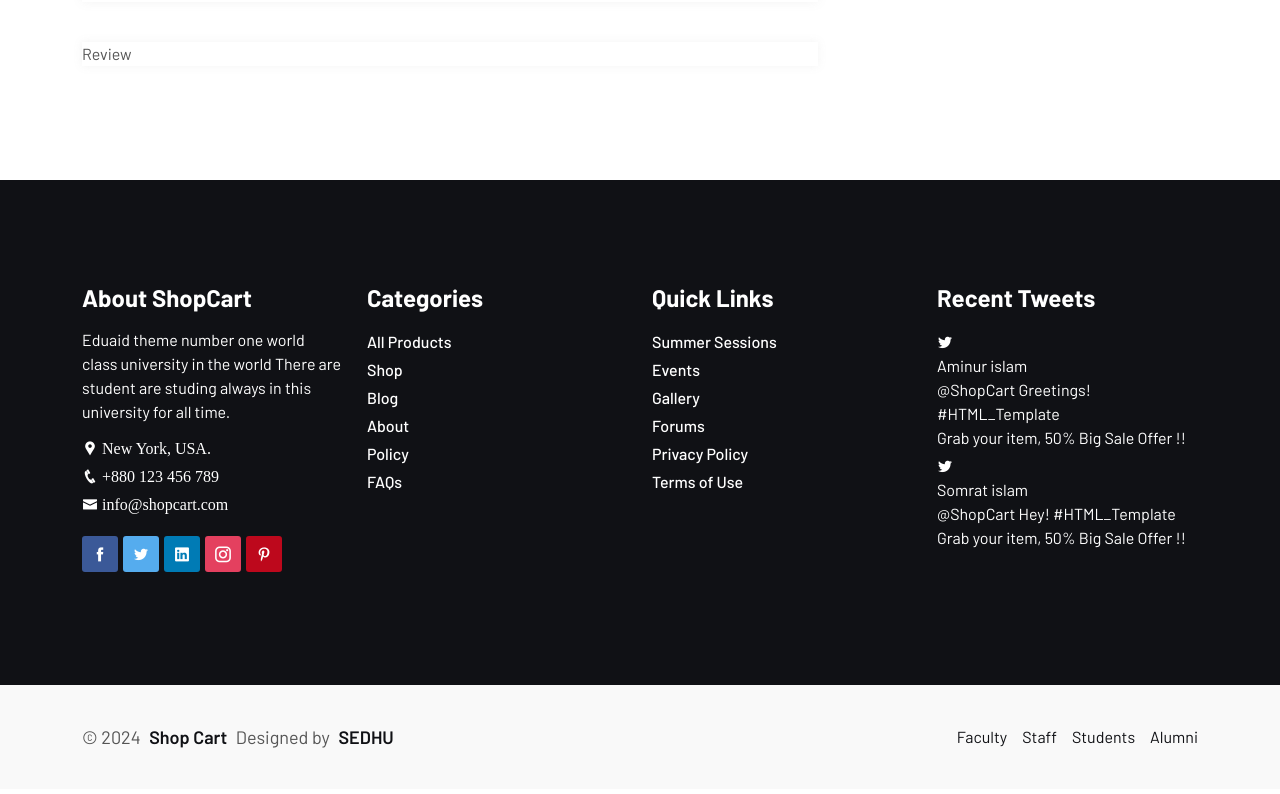
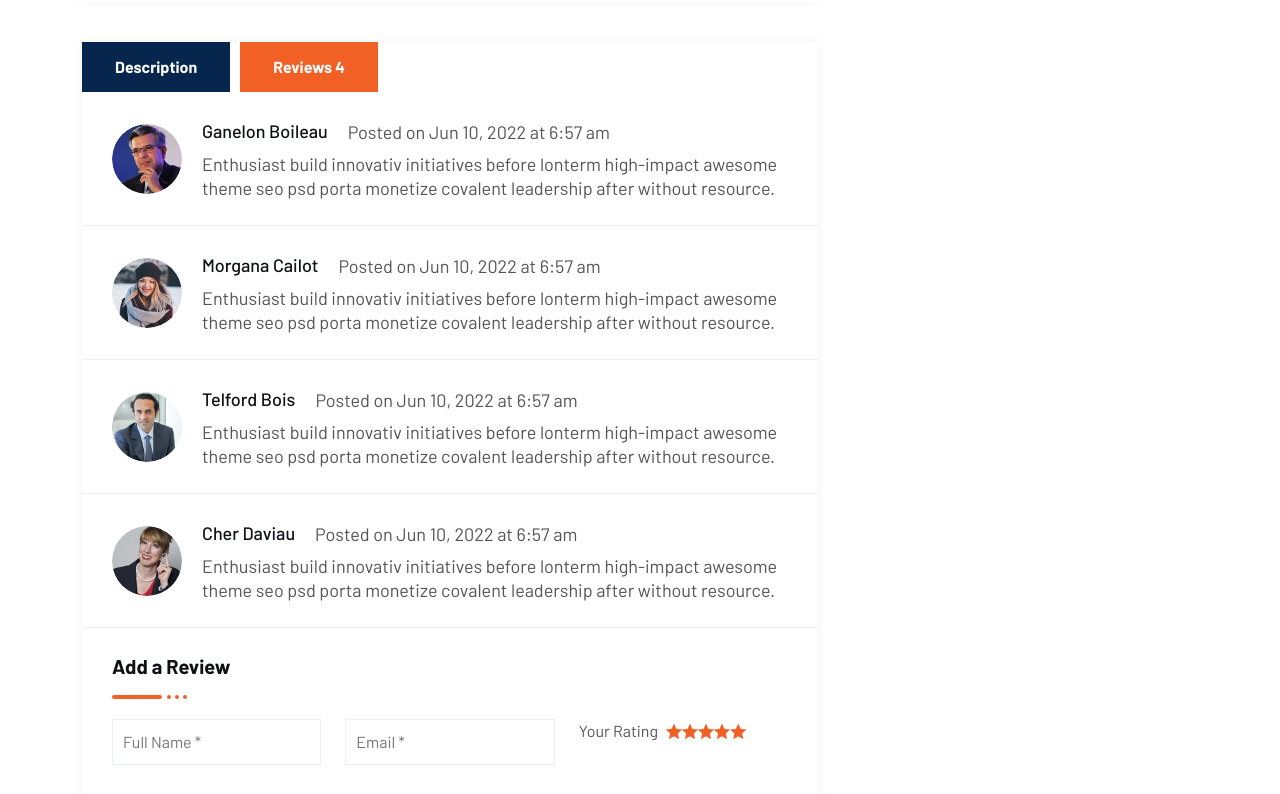
Before and after one commit to imsedhu/happibuy, a React (Vite) app: page /shop/1 in a window 1280 px wide. Shown: the part 620-1414 px from the top of the page. Built offline with nearby package versions, Linux system fonts and the light colour scheme.

Commit message:
Review component added

```diff
--- /dev/null
+++ b/src/pages/shop/Review.jsx
@@ -0,0 +1,135 @@
+import React, { useState } from 'react'
+import Rating from '../../components/Rating';
+
+const reviwtitle = "Add a Review";
+
+let ReviewList = [
+    {
+      imgUrl: "/src/assets/images/instructor/01.jpg",
+      imgAlt: "Client thumb",
+      name: "Ganelon Boileau",
+      date: "Posted on Jun 10, 2022 at 6:57 am",
+      desc: "Enthusiast build innovativ initiatives before lonterm high-impact awesome theme seo psd porta monetize covalent leadership after without resource.",
+    },
+    {
+      imgUrl: "/src/assets/images/instructor/02.jpg",
+      imgAlt: "Client thumb",
+      name: "Morgana Cailot",
+      date: "Posted on Jun 10, 2022 at 6:57 am",
+      desc: "Enthusiast build innovativ initiatives before lonterm high-impact awesome theme seo psd porta monetize covalent leadership after without resource.",
+    },
+    {
+      imgUrl: "/src/assets/images/instructor/03.jpg",
+      imgAlt: "Client thumb",
+      name: "Telford Bois",
+      date: "Posted on Jun 10, 2022 at 6:57 am",
+      desc: "Enthusiast build innovativ initiatives before lonterm high-impact awesome theme seo psd porta monetize covalent leadership after without resource.",
+    },
+    {
+      imgUrl: "/src/assets/images/instructor/04.jpg",
+      imgAlt: "Client thumb",
+      name: "Cher Daviau",
+      date: "Posted on Jun 10, 2022 at 6:57 am",
+      desc: "Enthusiast build innovativ initiatives before lonterm high-impact awesome theme seo psd porta monetize covalent leadership after without resource.",
+    },
+  ];
+
+const Review = () => {
+
+  const [reviewShow, setReviewShow] = useState(true);
+  return (
+    <>
+      <ul className={`review-nav lab-ul ${reviewShow ? "RevActive" : "DescActive"}`}>
+        <li className='desc' onClick={()=> setReviewShow(!reviewShow)}>Description</li>
+        <li className='rev' onClick={()=> setReviewShow(!reviewShow)}>Reviews 4</li>
+      </ul>
+
+      {/* desc & review content */}
+      <div className={`review-content ${reviewShow ? "review-content-show" : "description-show"}`}>
+        <div className="review-showing">
+          <ul className="content lab-ul">
+            {
+              ReviewList.map((review, i)=>(
+                <li key={i}>
+                  <div className="post-thumb">
+                    <img src={review.imgUrl} alt="" />
+                  </div>
+                  <div className="post-content">
+                    <div className="entry-meta">
+                      <div className="posted-on">
+                        <a href="#">{review.name}</a>
+                        <p>{review.date}</p>
+                      </div>
+                    </div>
+                    <div className="entry-content">
+                      <p>{review.desc}</p>
+                    </div>
+                  </div>
+                </li>
+              ))
+            }
+          </ul>
+
+          {/* add review section */}
+          <div className="client-review">
+            <div className="review-form">
+              <div className="review-title">
+                <h5>{reviwtitle}</h5>
+              </div>
+
+              <form action="action" className='row'>
+                <div className="col-md-4 col-12">
+                  <input type="text" name="name" id="name" placeholder='Full Name *' />
+                </div>
+                <div className="col-md-4 col-12">
+                  <input type="email" name="email" id="email" placeholder='Email *' />
+                </div>
+                <div className="col-md-4 col-12">
+                  <div className="rating">
+                    <span className='me-2'>Your Rating</span>
+                    <Rating />
+                  </div>
+                </div>
+                <div className="col-md-12 col-12">
+                    <textarea name="message" id="message" rows="8" placeholder='Type Here Message'></textarea>
+                  </div>
+
+                  <div className="col-12">
+                    <button className="default-button" type='submit'>
+                      <span>Submit Review</span>
+                    </button>
+                  </div>
+              </form>
+            </div>
+          </div>
+        </div>
+
+        {/* description */}
+        <div className="description">
+          <p>Lorem ipsum dolor sit amet consectetur, adipisicing elit. Magni, corporis? Nesciunt iste eius exercitationem. Repellat esse, ad architecto dolore eos ut, error quas fuga, alias officia consequatur tempore omnis ipsum. Lorem ipsum dolor sit amet consectetur adipisicing elit. Molestiae est numquam veniam animi repellat iste. Eos nobis quis commodi, blanditiis qui ab. Dolorem necessitatibus possimus, inventore quis beatae iste sint.</p>
+
+          <div className="post-item">
+            <div className="post-thumb">
+              <img src="/src/assets/images/shop/01.jpg" alt="" />
+            </div>
+            <div className="post-content">
+              <ul className="lab-ul">
+                <li>Lorem ipsum dolor sit amet consectetur adipisicing elit. Dicta, nisi.</li>
+                <li> consectetur adipisicing elit. Dicta, nisi.</li>
+                <li>Lorem ipsum dolor sit amet consectetur adipisicing elit. Dicta, nisi.</li>
+                <li>Lorem ipsum dolor sit amet consectetur adipisicing e.</li>
+                <li>Lorem ipsum dolor sit amet consectetur adipisicing elit. Dicta, nisi.</li>
+                <li>Lorem ipsum dolor  adipisicing elit. Dicta, nisi.</li>
+                <li>Lorem ipsum dolor sit amet consectetur adipisicing elit. Dicta, nisi.</li>
+              </ul>
+            </div>
+          </div>
+
+          <p>Lorem ipsum dolor sit amet consectetur, adipisicing elit. Magni, corporis? Nesciunt iste eius exercitationem. Repellat esse, ad architecto dolore eos ut, error quas fuga, alias officia consequatur tempore omnis ipsum. Lorem ipsum dolor sit amet consectetur adipisicing elit. Molestiae est numquam veniam animi repellat iste. Eos nobis quis commodi, blanditiis qui ab. Dolorem necessitatibus possimus, inventore quis beatae iste sint.</p>
+        </div>
+      </div>
+    </>
+  )
+}
+
+export default Review
--- a/src/pages/shop/SingleProduct.jsx
+++ b/src/pages/shop/SingleProduct.jsx
@@ -9,6 +9,7 @@
 import "swiper/css";
 import {Autoplay} from "swiper/modules"
 import ProductDisplay from './ProductDisplay';
+import Review from './Review';
 
 const SingleProduct = () => {
   const [product, setProduct] = useState([]);
@@ -87,7 +88,7 @@
 
                 {/* reviews */}
                 <div className="review">
-                  Review
+                  <Review />
                 </div>
               </article>
             </div>
```
